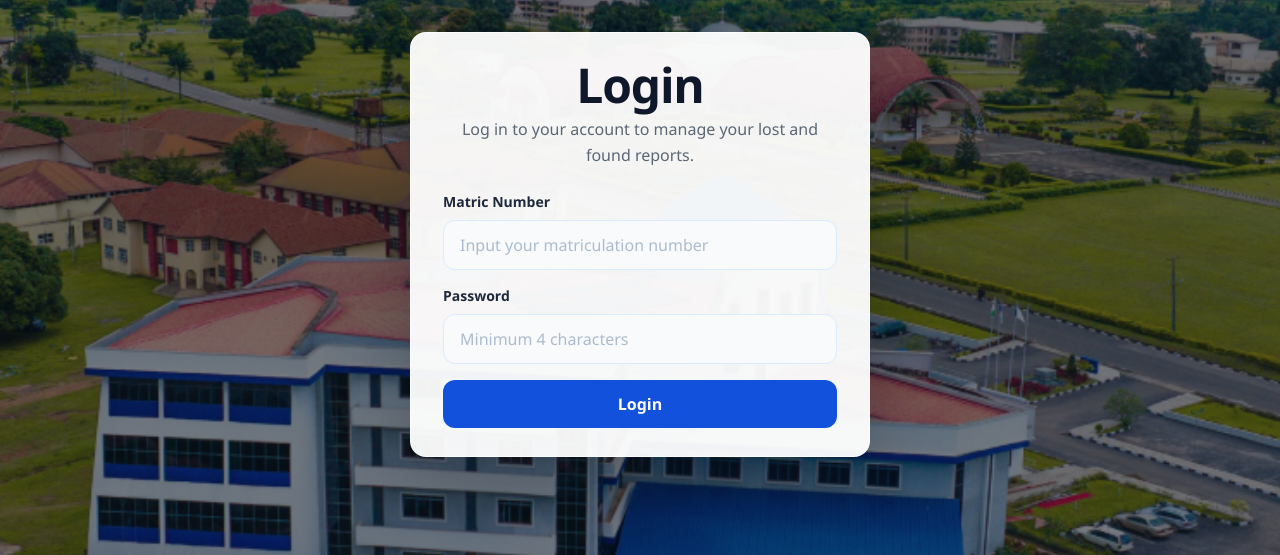
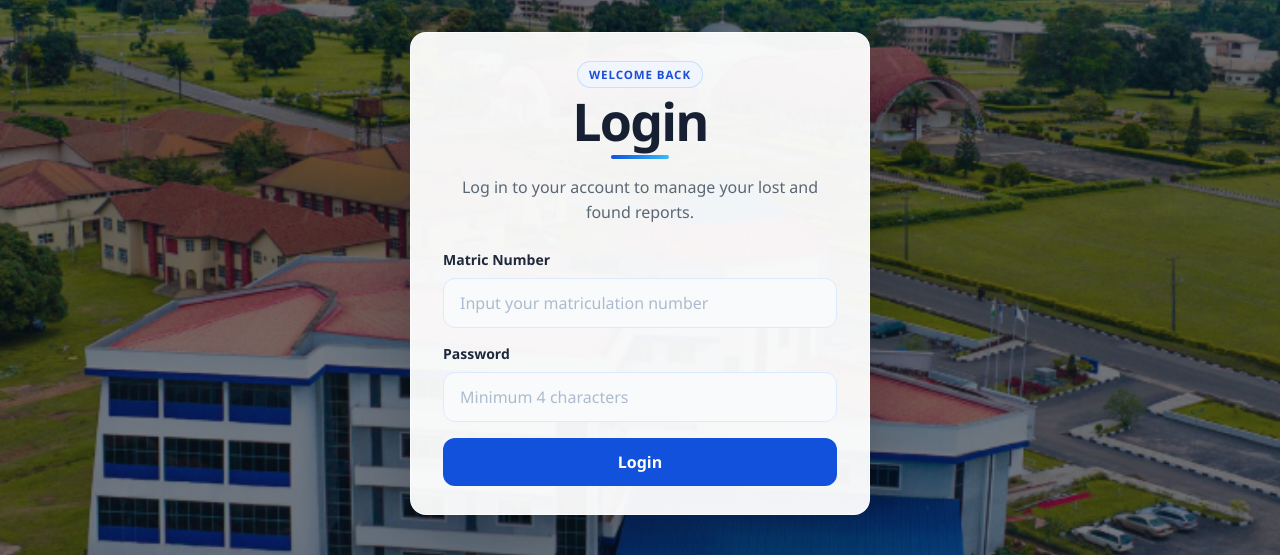
Before and after one commit to CodexTee1/Campus-Lost-and-Found-WebApp, a Django app: page /login/ in a window 1280 px wide. Shown: the part 77-632 px from the top of the page. Run offline with Django 5.2, Linux system fonts and the light colour scheme; some libraries are stand-ins or nearby versions.

Commit message:
login edit

```diff
--- a/core/templates/core/login.html
+++ b/core/templates/core/login.html
@@ -13,6 +13,43 @@
 
     .auth-card {
         box-shadow: 0 24px 70px rgba(8, 14, 24, 0.25);
+    }
+
+    .auth-heading {
+        display: inline-flex;
+        flex-direction: column;
+        align-items: center;
+        gap: 0.45rem;
+    }
+
+    .auth-kicker {
+        display: inline-flex;
+        align-items: center;
+        border: 1px solid rgba(191, 219, 254, 0.8);
+        border-radius: 999px;
+        background: rgba(239, 246, 255, 0.82);
+        color: #1d4ed8;
+        font-size: 0.72rem;
+        font-weight: 700;
+        letter-spacing: 0.08em;
+        padding: 0.25rem 0.7rem;
+        text-transform: uppercase;
+    }
+
+    .auth-title {
+        margin: 0;
+        color: #172033;
+        font-size: clamp(2.25rem, 7vw, 3.25rem);
+        font-weight: 650;
+        letter-spacing: -0.035em;
+        line-height: 1;
+    }
+
+    .auth-title-accent {
+        width: 58px;
+        height: 4px;
+        border-radius: 999px;
+        background: linear-gradient(90deg, #1151dc, #38bdf8);
     }
 
     .auth-input {
@@ -126,7 +163,11 @@
 </style>
 <section class="card auth-card mx-auto max-w-[460px] rounded-2xl border-white/70 bg-white/95 px-6 py-7 sm:px-8">
     <div class="mb-6 text-center">
-        <h1 class="page-title text-4xl font-semibold tracking-tight text-slate-900 sm:text-5xl">Login</h1>
+        <div class="auth-heading mb-4">
+            <span class="auth-kicker">Welcome back</span>
+            <h1 class="auth-title">Login</h1>
+            <span class="auth-title-accent"></span>
+        </div>
         <p class="page-subtitle mx-auto">Log in to your account to manage your lost and found reports.</p>
     </div>
 
@@ -155,6 +196,7 @@
         <div class="signup-modal-content">
             <div class="mb-5 flex items-start justify-between gap-4">
                 <div>
+                    <p class="auth-kicker mb-2">New here</p>
                     <h2 class="text-2xl font-semibold tracking-tight text-slate-900">Create Account</h2>
                     <p class="mt-1 text-sm leading-6 text-slate-600">{{ error_message|default:"Sign up to continue." }}</p>
                 </div>
```
Also changed, not shown: core/templates/core/index.html (+25 -3 lines), core/templates/core/signup.html (+42 -1 lines).
